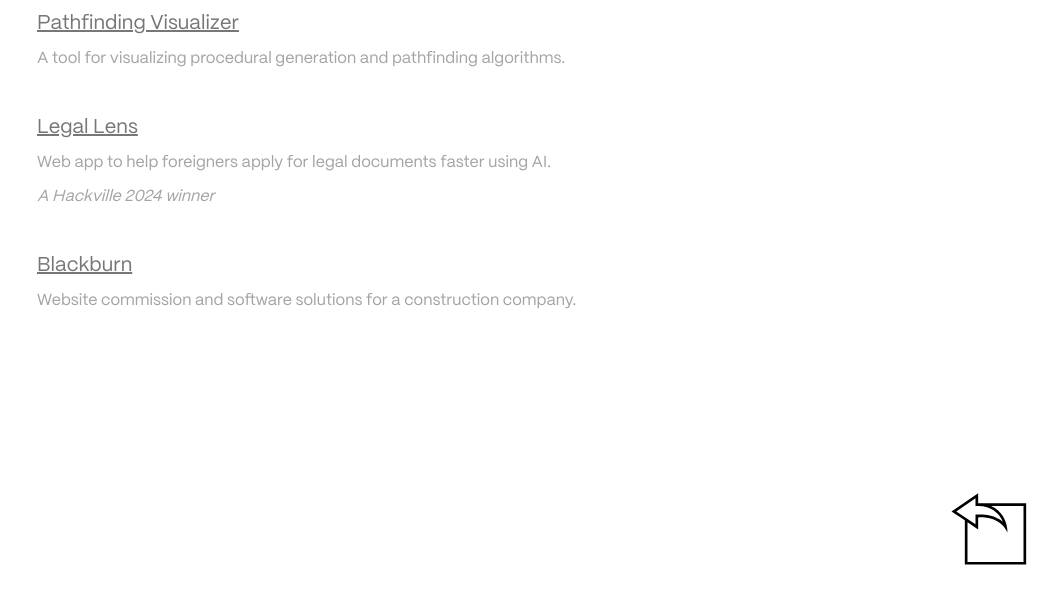
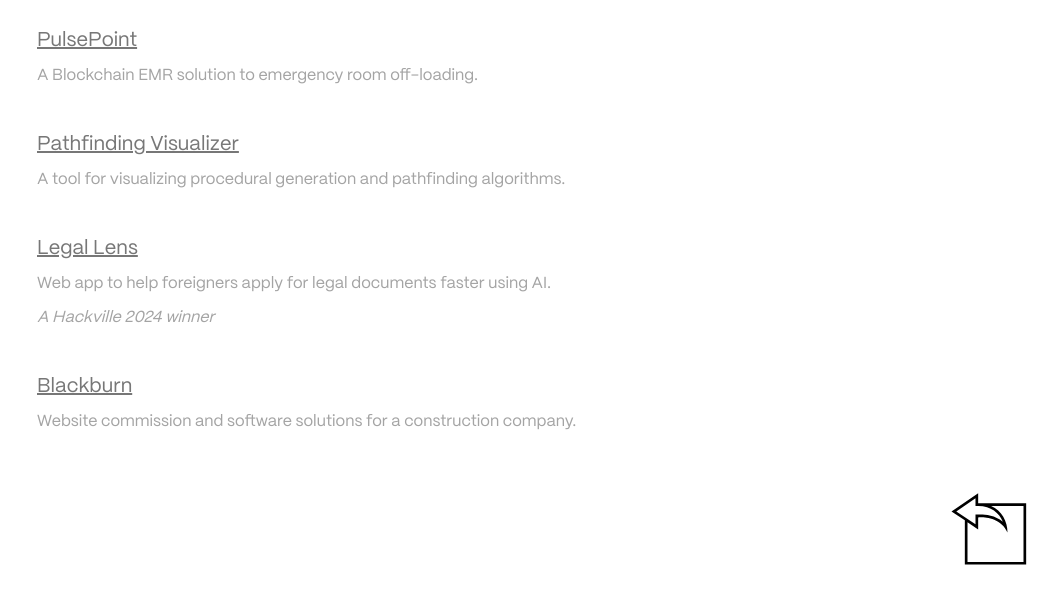
Before and after one commit to aleksbrsc/Portfolio, a plain HTML site: page projects.html in a window 1280 px wide. Shown: the part 207-800 px from the top of the page, without its empty margins (227-1280 px from the left). Drawn offline with Linux system fonts and the light colour scheme.

Commit message:
added PulsePoint project

```diff
--- a/projects.html
+++ b/projects.html
@@ -12,6 +12,10 @@
 <body>
     <main>
         <h2>PROJECTS</h2>
+        <br>
+        <a href="https://github.com/ShazebA/PulsePoint" target="_blank">PulsePoint</a>
+        <p>A Blockchain EMR solution to emergency room off-loading.</p>
+        <br><br>
         <a href="https://github.com/aleksbrsc/Pathfinding-Visualizer" target="_blank">Pathfinding Visualizer</a>
         <p>A tool for visualizing procedural generation and pathfinding algorithms.</p>
         <br><br>
```
